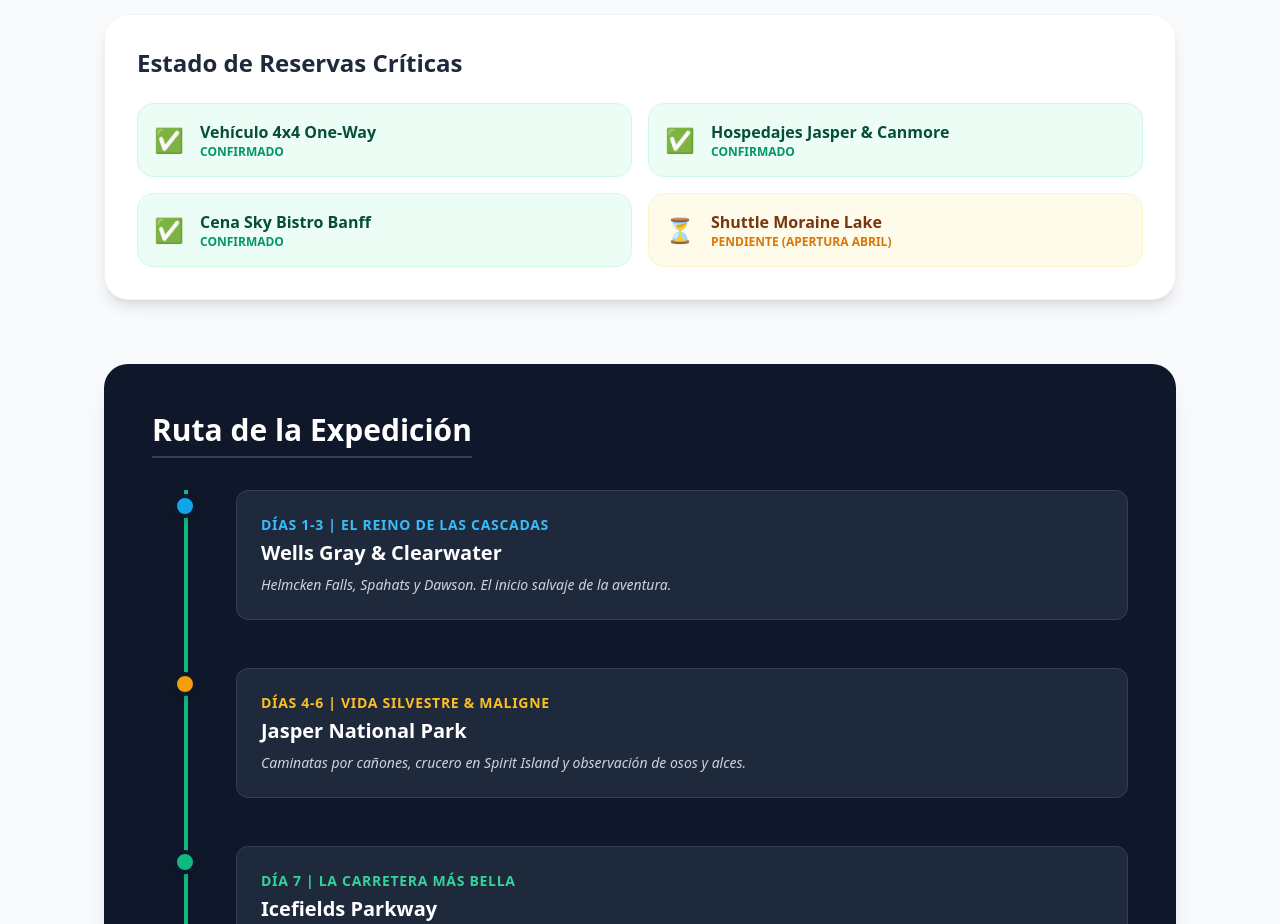
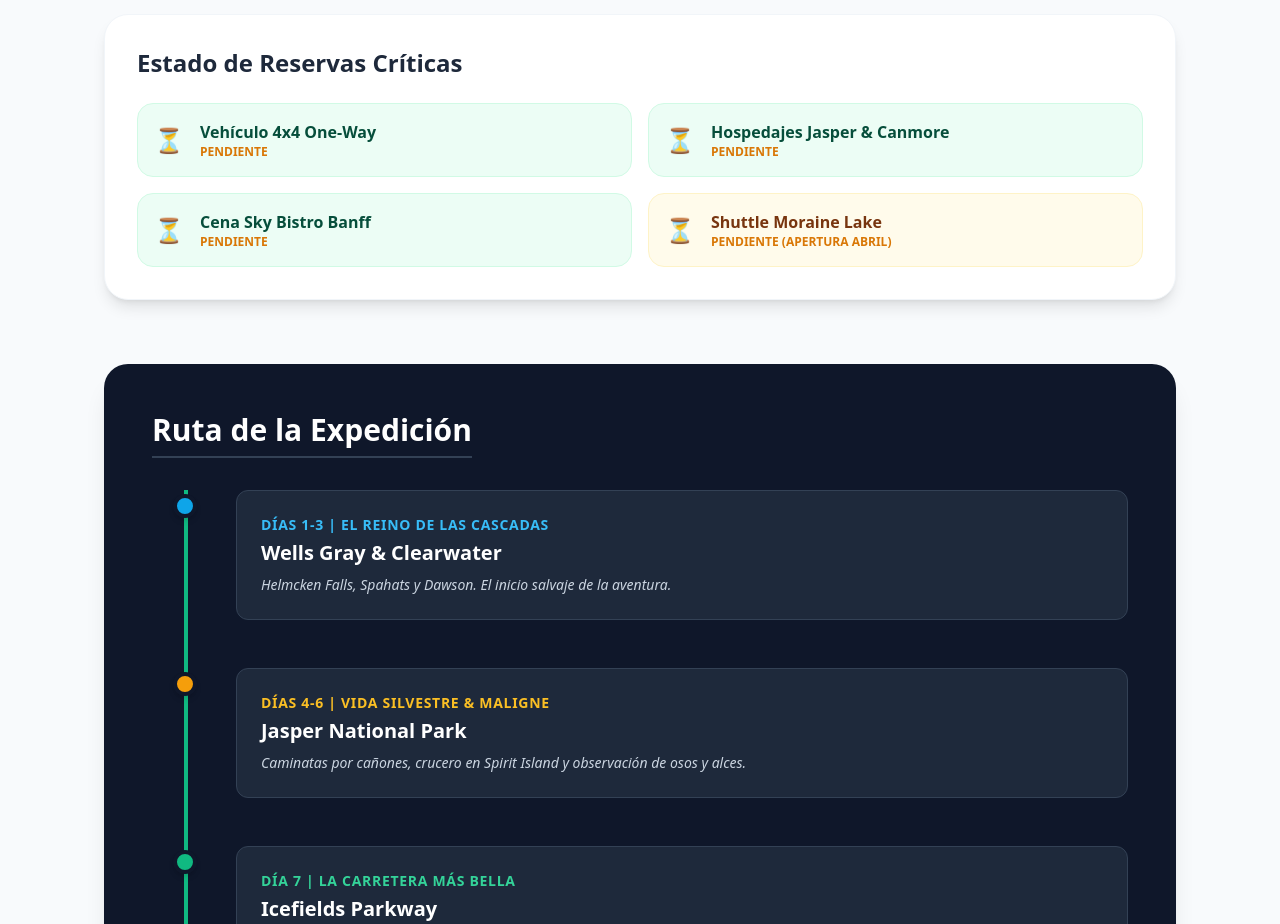
Before and after one commit to carlosDev22/vacations, a plain HTML site: page index.html in a window 1280 px wide. Shown: the part 1180-2104 px from the top of the page. Drawn offline with nearby package versions, Linux system fonts and the light colour scheme.

Commit message:
Update index.html

```diff
--- a/index.html
+++ b/index.html
@@ -165,24 +165,24 @@ Design Notes:
                 <h3 class="text-2xl font-bold mb-6 text-slate-800">Estado de Reservas Críticas</h3>
                 <div class="grid grid-cols-1 md:grid-cols-2 gap-4">
                     <div class="flex items-center p-4 bg-emerald-50 rounded-2xl border border-emerald-100">
-                        <div class="text-2xl mr-4">✅</div>
+                        <div class="text-2xl mr-4">⏳</div>
                         <div class="flex-1">
                             <div class="font-bold text-emerald-900">Vehículo 4x4 One-Way</div>
-                            <div class="text-xs text-emerald-600 uppercase font-bold">Confirmado</div>
+                            <div class="text-xs text-amber-600 uppercase font-bold">Pendiente</div>
                         </div>
                     </div>
                     <div class="flex items-center p-4 bg-emerald-50 rounded-2xl border border-emerald-100">
-                        <div class="text-2xl mr-4">✅</div>
+                        <div class="text-2xl mr-4">⏳</div>
                         <div class="flex-1">
                             <div class="font-bold text-emerald-900">Hospedajes Jasper & Canmore</div>
-                            <div class="text-xs text-emerald-600 uppercase font-bold">Confirmado</div>
+                            <div class="text-xs text-amber-600 uppercase font-bold">Pendiente</div>
                         </div>
                     </div>
                     <div class="flex items-center p-4 bg-emerald-50 rounded-2xl border border-emerald-100">
-                        <div class="text-2xl mr-4">✅</div>
+                        <div class="text-2xl mr-4">⏳</div>
                         <div class="flex-1">
                             <div class="font-bold text-emerald-900">Cena Sky Bistro Banff</div>
-                            <div class="text-xs text-emerald-600 uppercase font-bold">Confirmado</div>
+                            <div class="text-xs text-amber-600 uppercase font-bold">Pendiente</div>
                         </div>
                     </div>
                     <div class="flex items-center p-4 bg-amber-50 rounded-2xl border border-amber-100">
@@ -253,4 +253,5 @@ Design Notes:
     </footer>
 
 </body>
+
 </html>
```
